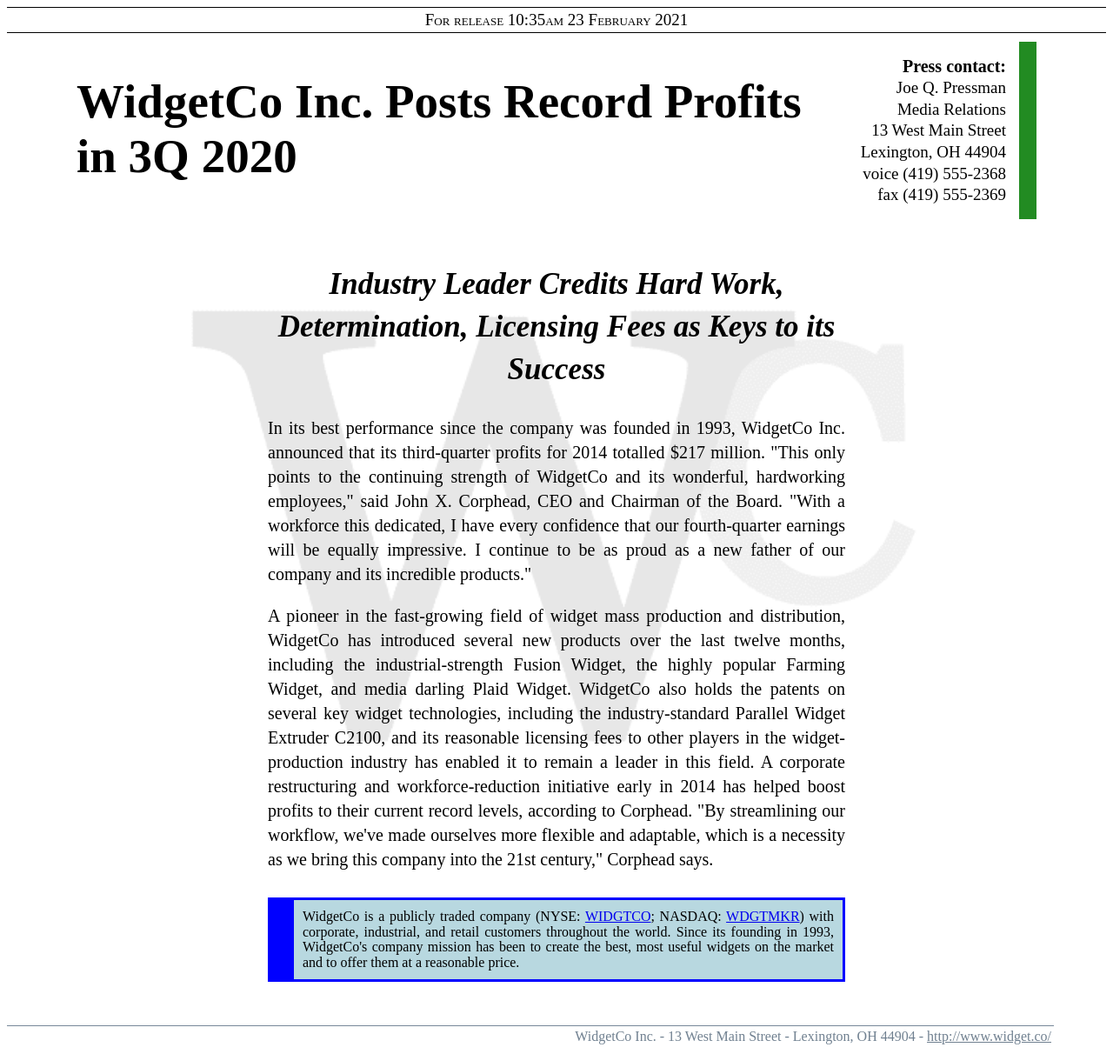
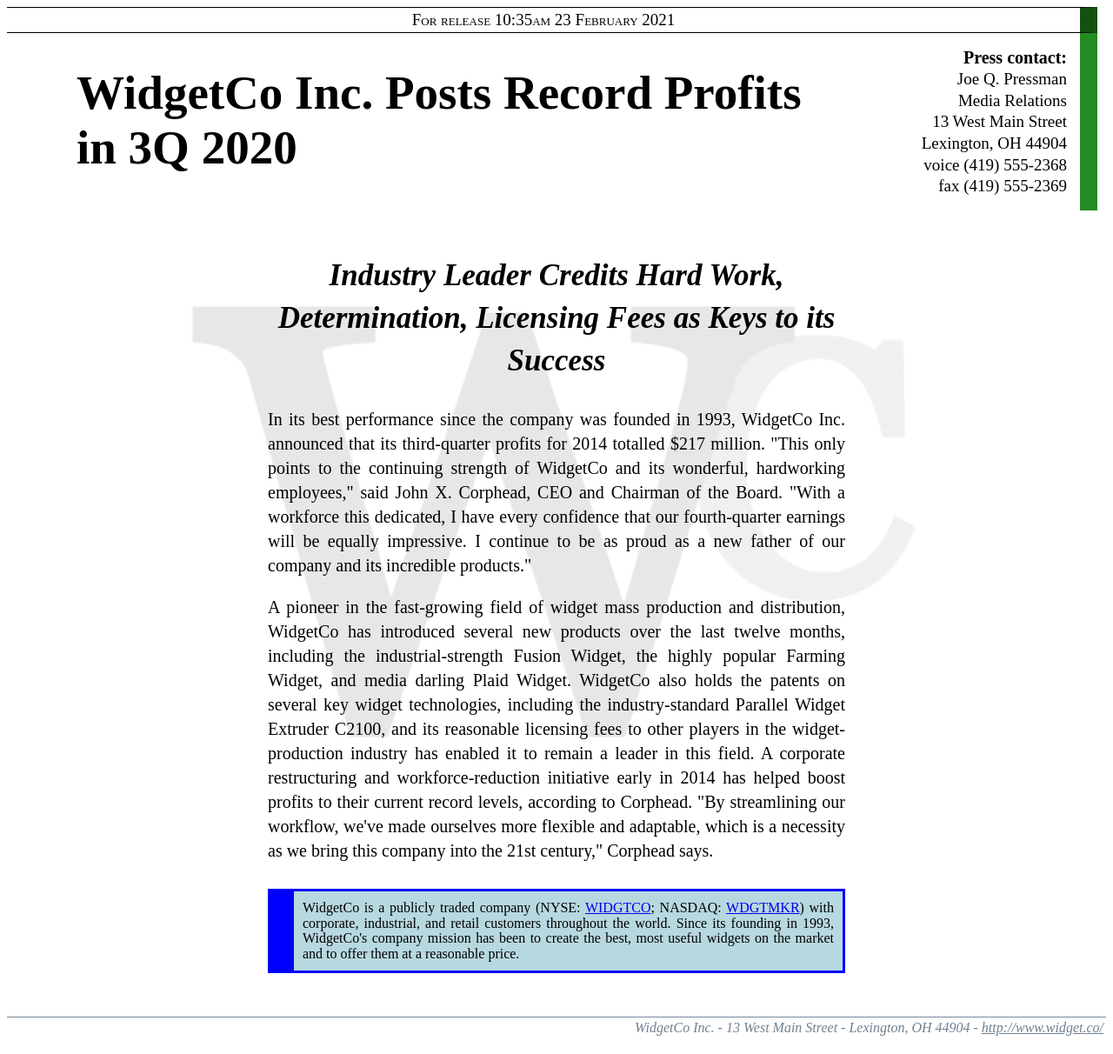
Before and after one commit to keirahyland/Module03, a plain HTML site: page index.html in a window 1280 px wide. Shown: the whole page at 87% size. Drawn offline with Linux system fonts and the light colour scheme.

Commit message:
Fixed previous CSS issues from module 2

```diff
--- a/css/styles.css
+++ b/css/styles.css
@@ -8,15 +8,18 @@ body {
 header {
     text-align: center;
     padding: 3px;
-    margin-bottom: 10px;
     border-bottom-width: 1px;
     border-bottom-color: black;
     border-bottom-style: solid;
     border-top-width: 1px;
     border-top-color: black;
     border-top-style: solid;
+    border-right-color: rgb(20, 80, 18);
+    border-right-width: 20px;
+    border-right-style: solid;
     font-variant: small-caps;
     font-size: 19px;
+    margin-right: 10px;
 }
 
 h1, aside {
@@ -28,7 +31,7 @@ h1, aside {
 aside {
     text-align: right;
     float: right;
-    margin-right: 80px;
+    margin-right: 10px;
     border-right-width: 20px;
     border-right-color: forestgreen;
     border-right-style: solid;
@@ -83,12 +86,12 @@ section {
 
 footer {
     text-align: right;
-    margin-right: 60px;
     padding: 3px;
     border-top-width: 1px;
     border-top-color: lightslategray;
     border-top-style: solid;
     color: slategrey;
+    font-style: italic;
 }
 
 footer a:link {
```
